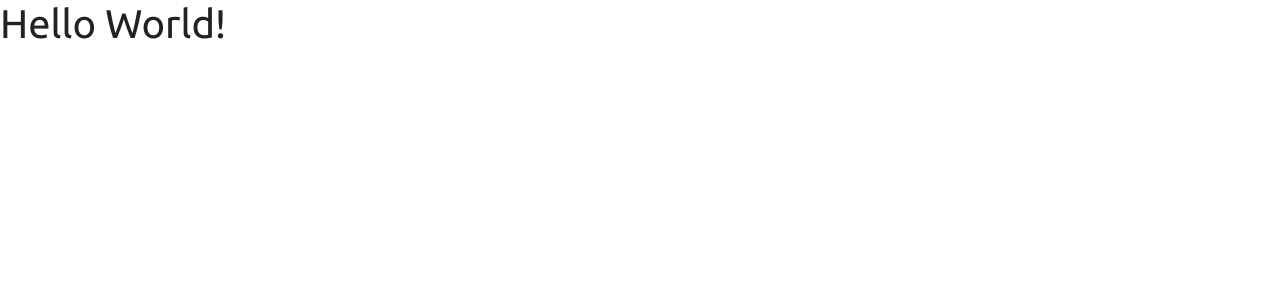
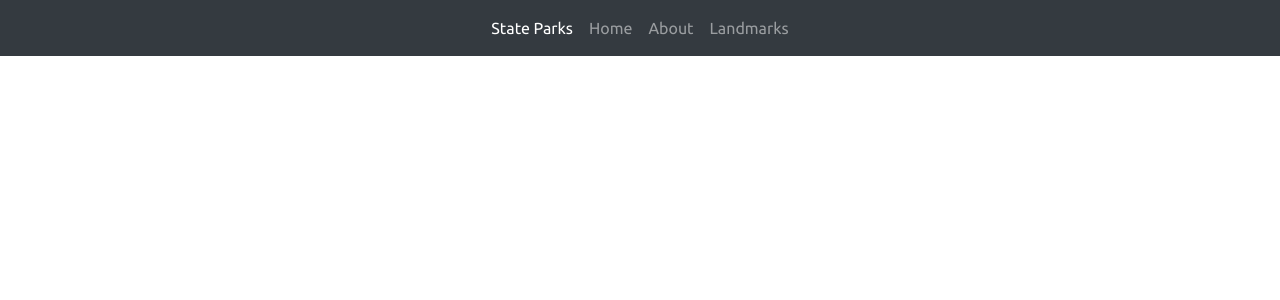
Before and after one commit to adamjthomas/state-parks, a React (Create React App) app: page / in a window 1280 px wide. Shown: the top 300 px of the page. Built offline with nearby package versions, Linux system fonts and the light colour scheme.

Commit message:
Added a navbar snippet from Bootstrap

```diff
--- a/src/App.js
+++ b/src/App.js
@@ -1,8 +1,13 @@
 import React from "react";
+import Navbar from "./components/Navbar";
 import "./App.scss";
 
 function App() {
-  return <h1>Hello World!</h1>;
+  return (
+    <div>
+      <Navbar />
+    </div>
+  );
 }
 
 export default App;
--- /dev/null
+++ b/src/components/Navbar.js
@@ -0,0 +1,49 @@
+import React from "react";
+
+export default function Navbar() {
+  return (
+    <React.Fragment>
+      <nav class="navbar navbar-expand-lg navbar-dark bg-dark">
+        <button
+          class="navbar-toggler"
+          type="button"
+          data-toggle="collapse"
+          data-target="#navbar"
+          aria-controls="navbar"
+          aria-expanded="false"
+          aria-label="Toggle navigation"
+        >
+          <span class="navbar-toggler-icon"></span>
+        </button>
+
+        <div
+          class="collapse navbar-collapse justify-content-md-center"
+          id="navbar"
+        >
+          <ul class="navbar-nav">
+            <li class="nav-item active">
+              <a class="nav-link" href="#:">
+                State Parks <span class="sr-only">(current)</span>
+              </a>
+            </li>
+            <li class="nav-item">
+              <a class="nav-link" href="#:">
+                Home
+              </a>
+            </li>
+            <li class="nav-item">
+              <a class="nav-link" href="#:">
+                About
+              </a>
+            </li>
+            <li class="nav-item">
+              <a class="nav-link" href="#:">
+                Landmarks
+              </a>
+            </li>
+          </ul>
+        </div>
+      </nav>
+    </React.Fragment>
+  );
+}
```
